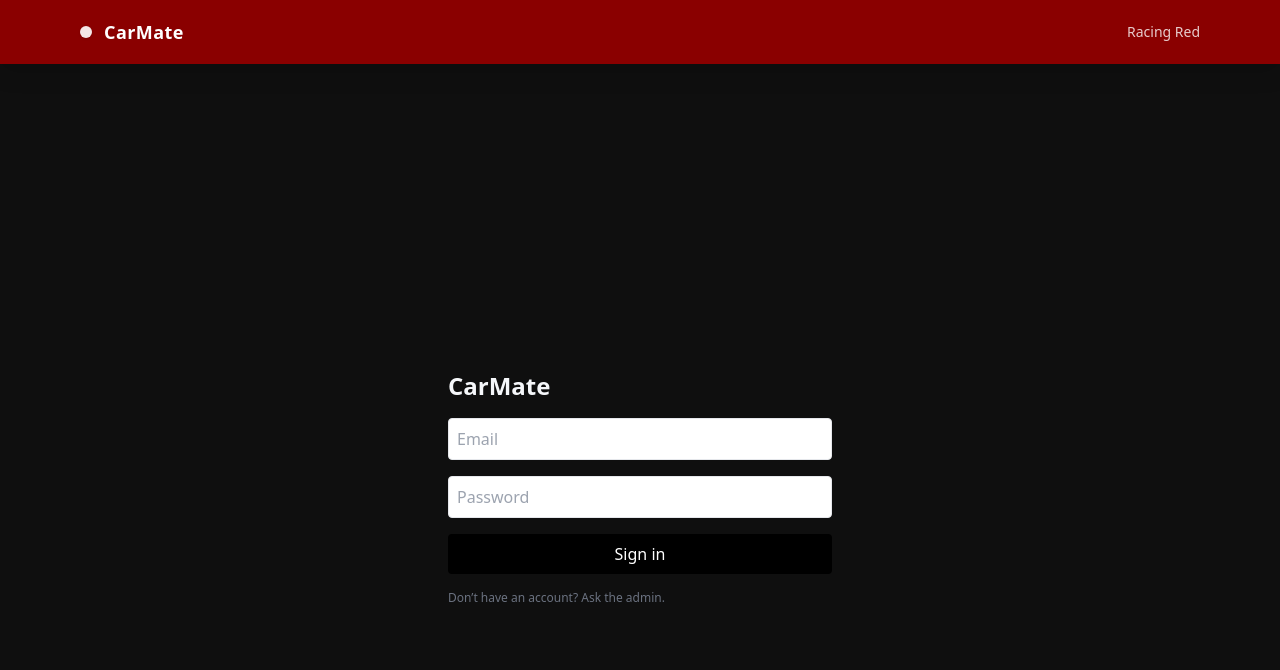
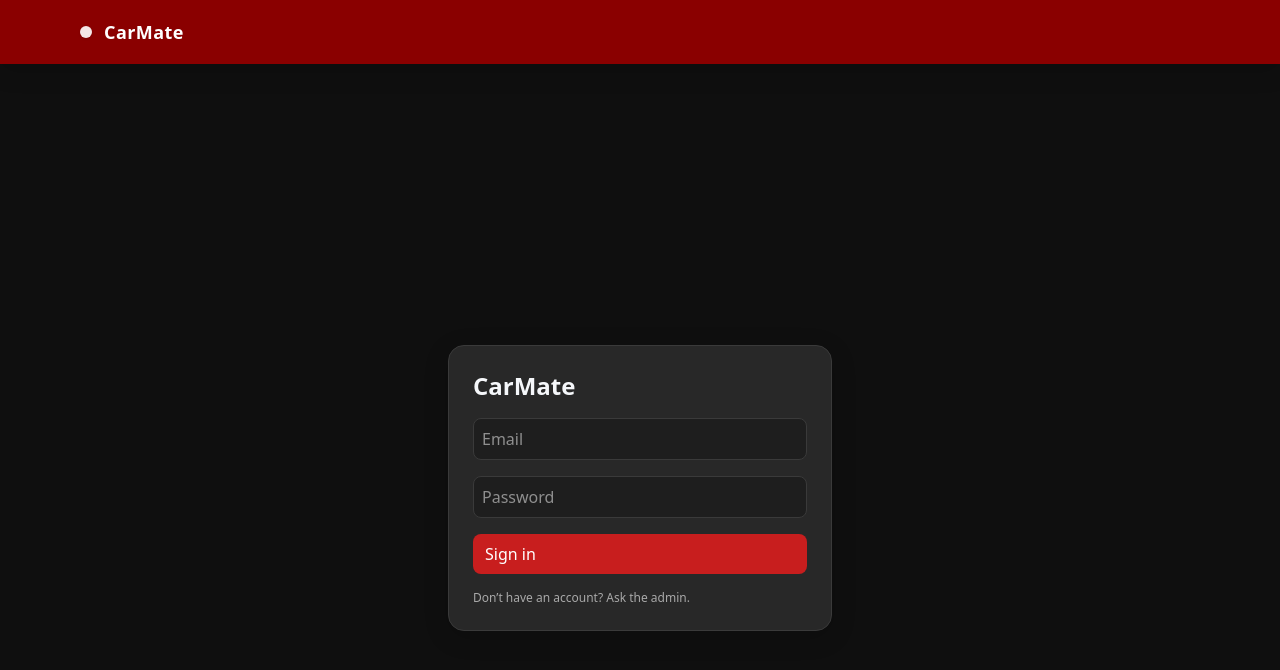
Before and after one commit to antosimeon/carmate, a Next.js app: page /auth/login in a window 1280 px wide. Shown: the top 670 px of the page. Built offline with nearby package versions, Linux system fonts and the light colour scheme.

Commit message:
changing layout

```diff
--- a/app/auth/login/page.tsx
+++ b/app/auth/login/page.tsx
@@ -14,44 +14,43 @@ export default function Login() {
   const signIn = async () => {
     setError(null)
     const { error } = await sb.auth.signInWithPassword({ email, password })
-    if (error) {
-      setError(error.message)
-      return
-    }
-    router.replace('/') // respects basePath when deployed to GitHub Pages
+    if (error) return setError(error.message)
+    router.replace('/')
   }
+
+  const inputCls =
+    'w-full rounded-lg border border-carbon-600 bg-carbon-800 p-2 text-white placeholder-white/50 ' +
+    'focus:outline-none focus:ring-2 focus:ring-racing-accent/60'
 
   return (
     <main className="min-h-screen flex items-center justify-center p-6">
-      <div className="w-full max-w-sm space-y-4">
+      <div className="w-full max-w-sm space-y-4 card p-6 bg-carbon-800">
         <h1 className="text-2xl font-bold">CarMate</h1>
 
         <input
-          className="w-full border p-2 rounded"
+          className={inputCls}
           placeholder="Email"
           value={email}
           onChange={(e) => setEmail(e.target.value)}
+          autoComplete="email"
+          inputMode="email"
         />
         <input
-          className="w-full border p-2 rounded"
+          className={inputCls}
           placeholder="Password"
           type="password"
           value={password}
           onChange={(e) => setPassword(e.target.value)}
+          autoComplete="current-password"
         />
 
-        <button
-          className="w-full bg-black text-white p-2 rounded"
-          onClick={signIn}
-        >
+        <button className="btn btn-primary w-full" onClick={signIn}>
           Sign in
         </button>
 
-        {error && <p className="text-sm text-red-600">{error}</p>}
+        {error && <p className="text-sm text-red-400">{error}</p>}
 
-        <p className="text-xs text-gray-500">
-          Don’t have an account? Ask the admin.
-        </p>
+        <p className="text-xs text-white/60">Don’t have an account? Ask the admin.</p>
       </div>
     </main>
   )
--- a/app/globals.css
+++ b/app/globals.css
@@ -29,3 +29,10 @@ body {
 .card {
   @apply rounded-xl2 bg-carbon-700 shadow-soft border border-carbon-600;
 }
+/* Dark-friendly form defaults */
+input, select, textarea {
+  @apply rounded-lg border border-carbon-600 bg-carbon-800 text-white placeholder-white/50;
+}
+input:focus, select:focus, textarea:focus {
+  @apply outline-none ring-2 ring-racing-accent/60;
+}
--- a/app/layout.tsx
+++ b/app/layout.tsx
@@ -12,13 +12,9 @@ export default function RootLayout({ children }: { children: React.ReactNode })
       <body className="min-h-screen">
         {/* Header */}
         <header className="sticky top-0 z-20 h-16 w-full bg-racing-red text-white shadow-soft">
-          <div className="mx-auto flex h-full max-w-6xl items-center justify-between px-4">
-            <div className="flex items-center gap-3">
-              {/* tiny “badge” accent */}
-              <span className="inline-block h-3 w-3 rounded-full bg-white/90 shadow" />
-              <h1 className="text-lg font-semibold tracking-wide">CarMate</h1>
-            </div>
-            <span className="text-sm/none opacity-80">Racing Red</span>
+          <div className="mx-auto flex h-full max-w-6xl items-center justify-start px-4">
+            <span className="inline-block h-3 w-3 rounded-full bg-white/90 shadow mr-3" />
+            <h1 className="text-lg font-semibold tracking-wide">CarMate</h1>
           </div>
         </header>
 
```
